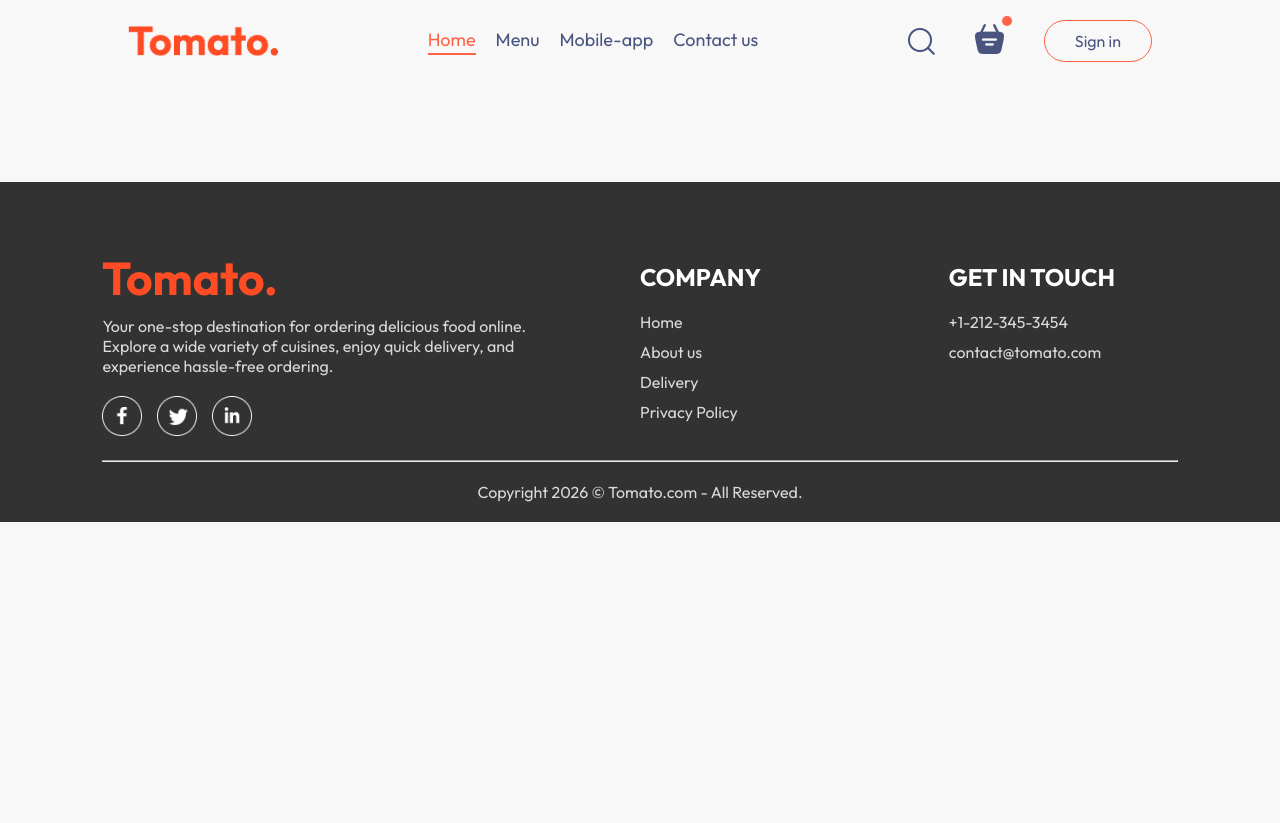
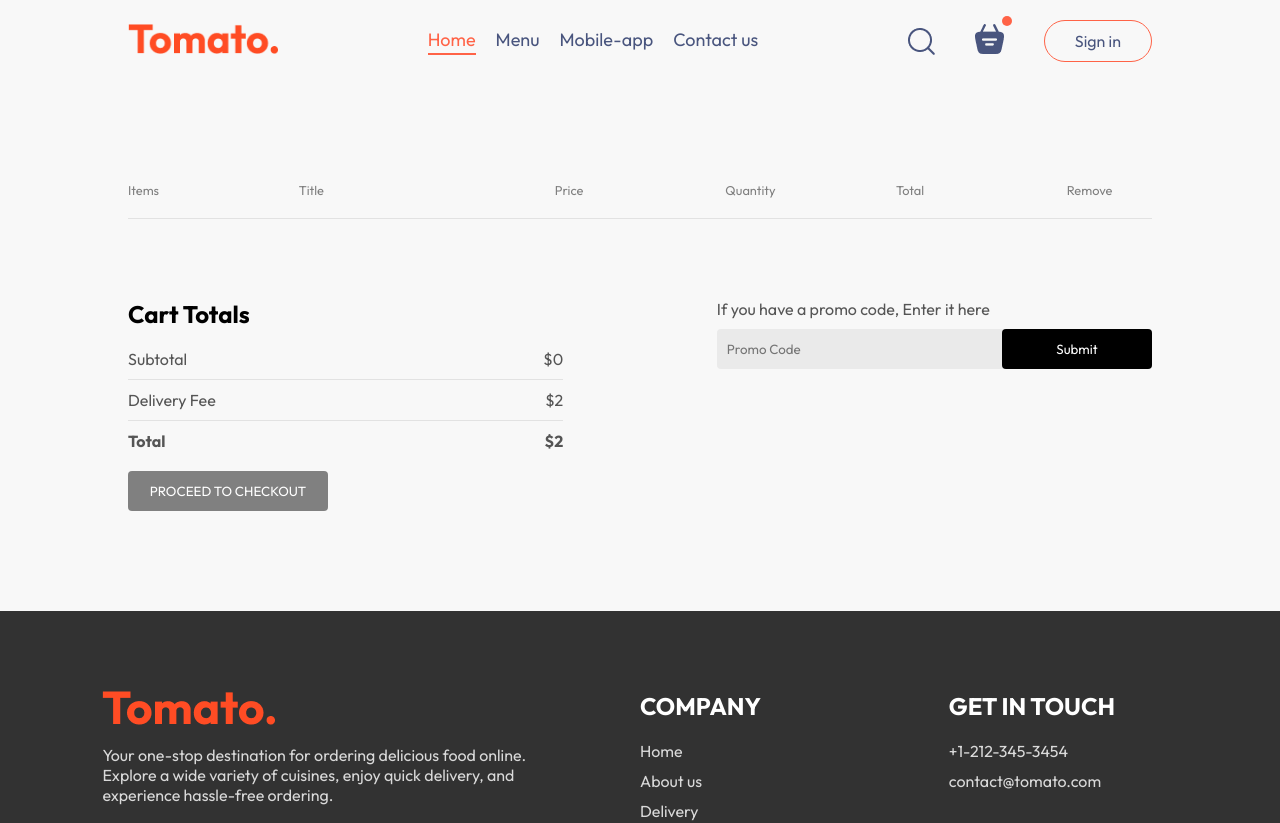
Before and after one commit to Preetiydv/Food-Delivery, a React (Vite) app in the folder frontend/: page /cart in a window 1280 px wide. Shown: the top 823 px of the page. Before the commit the page ends 800 px from the top, so only its background shows below. Built offline with nearby package versions, Linux system fonts and the light colour scheme.

Commit message:
implemented cart functionality with total calculation and UI improvements

```diff
--- a/frontend/src/Context/StoreContext.jsx
+++ b/frontend/src/Context/StoreContext.jsx
@@ -27,13 +27,26 @@ const StoreContextProvider=(props)=>{
         return newCart;
     });
 };
+    const getTotalCartAmount=()=>{
+        let totalAmount=0;
+        for(const item in cartItems)
+        {
+            if(cartItems[item]>0){
+                let itemInfo = food_list.find((product)=>product._id===item);
+                if(itemInfo){totalAmount += itemInfo.price * cartItems[item];
+                }
+            }
+        }
+        return totalAmount;
+    }
 
     const contextValue={
         food_list,
         cartItems,
         setCartItems,
         addToCart,
-        removeFromCart
+        removeFromCart,
+        getTotalCartAmount
     }
 
     useEffect(()=>{
--- a/frontend/src/components/Navbar/Navbar.jsx
+++ b/frontend/src/components/Navbar/Navbar.jsx
@@ -10,7 +10,7 @@ const Navbar = ({setShowLogin}) => {
 
   return (
     <div className='navbar'>
-      <img src={assets.logo}alt="" className="logo" />
+      <Link to='/'><img src={assets.logo}alt="" className="logo" /> </Link>
       <ul className="navbar-menu">
         <Link to='/' onClick={()=>setMenu("Home")} className={menu==="Home"?"active":""}>Home</Link>
         <a href='#explore-menu' onClick={()=>setMenu("Menu")} className={menu==="Menu"?"active":""}>Menu</a>
@@ -20,7 +20,7 @@ const Navbar = ({setShowLogin}) => {
       <div className='navbar-right'>
         <img src={assets.search_icon} alt="" />
         <div className='navbar-search-icon'>
-            <img src={assets.basket_icon} alt="" />
+            <Link to='/cart'><img src={assets.basket_icon} alt="" /> </Link>
             <div className="dot"></div>
         </div>
         <button onClick={()=>setShowLogin(true)}>Sign in</button>
--- a/frontend/src/pages/Cart/Cart.css
+++ b/frontend/src/pages/Cart/Cart.css
@@ -0,0 +1,101 @@
+.cart{
+    margin-top: 100px;
+}
+.cart-items-title{
+    display: grid;
+    grid-template-columns: 1fr 1.5fr 1fr 1fr 1fr 0.5fr;
+    align-items: center;
+    color: grey;
+    font-size: max(1vw,12px);
+}
+.cart-items-item{
+    margin: 10px 0px;
+    color: black;
+}
+.cart-items-item img{
+    width: 50px;
+}
+.cart hr{
+    height: 1px;
+    background-color: #e2e2e2;
+    border: none;
+}
+.cart-items-item .cross{
+    cursor: pointer;
+}
+.cart-bottom{
+    margin-top: 80px;
+    display: flex;
+    justify-content: space-between;
+    gap: max(12vw,20px);
+}
+.cart-total{
+    flex: 1;
+    display: flex;
+    flex-direction: column;
+    gap: 20px;
+}
+.cart-total-details{
+    display: flex;
+    justify-content: space-between;
+    color: #555;
+}
+.cart-total hr{
+    margin: 10px 0px;
+}
+.cart-total button{
+    border: none;
+    color: white;
+    background-color: tomato;
+    width: max(15vw,200px);
+    padding: 12px 0px;
+    border-radius: 4px;
+    cursor: pointer;
+}
+.cart-promocode{
+    flex: 1;
+}
+.cart-promocode p{
+    color: #555;
+}
+.cart-promocode-input{
+    margin-top: 10px;
+    display: flex;
+    justify-content: space-between;
+    align-items: center;
+    background-color: #eaeaea;
+    border-radius: 4px;
+}
+.cart-promocode-input input{
+    background-color: transparent;
+    border: none;
+    outline: none;
+    padding: 10px;
+}
+.cart-promocode-input button{
+    width: max(10vw,150px);
+    padding: 12px 5px;
+    background-color: black;
+    border: none;
+    color: white;
+    border-radius: 4px;
+    cursor: pointer;
+}
+.cart-items-item:hover{
+    background-color: #f9f9f9;
+}
+.cart-total button:hover{
+    background-color: #ff3d3d;
+}
+.cart-total button:disabled{
+    background-color: grey;
+    cursor: not-allowed;
+}
+@media(max-width:750px){
+    .cart-bottom{
+        flex-direction: column-reverse;
+    }
+    .cart-promocode{
+        justify-content: start;
+    }
+}
--- a/frontend/src/pages/Cart/Cart.jsx
+++ b/frontend/src/pages/Cart/Cart.jsx
@@ -1,10 +1,76 @@
-import React from 'react'
+import React, { useContext } from 'react'
 import './Cart.css'
+import { StoreContext } from '../../Context/StoreContext'
 
 const Cart = () => {
+
+  const {cartItems,food_list,removeFromCart,getTotalCartAmount} = useContext(StoreContext)
   return (
-    <div>
+    <div className='cart'>
+      <div className="cart-items">
+        <div className="cart-items-title">
+          <p>Items</p>
+          <p>Title</p>
+          <p>Price</p>
+          <p>Quantity</p>
+          <p>Total</p>
+          <p>Remove</p>
+        </div>
+        <br />
+        <hr />
+        {
+          food_list.map((item,index)=>{
+            if(cartItems[item._id]>0)
+            {
+              return(
+                <div>
+                  <div className="cart-items-title cart-items-item">
+                  <img src= {item.image} alt="" />
+                  <p>{item.name}</p>
+                  <p>${item.price}</p>
+                  <p>{cartItems[item._id]}</p>
+                  <p>{item.price * cartItems[item._id]}</p>
+                  <p onClick={()=>removeFromCart(item._id)} className='cross'>x</p>
+                </div>
+                <hr />
+                </div>
 
+              )
+            }
+          })
+        }
+      </div>
+      <div className="cart-bottom">
+        <div className="cart-total">
+          <h2>Cart Totals</h2>
+          <div>
+            <div className="cart-total-details">
+              <p>Subtotal</p>
+              <p>${getTotalCartAmount()}</p>
+            </div>
+            <hr />
+            <div className="cart-total-details">
+              <p>Delivery Fee</p>
+              <p>${2}</p>
+            </div>
+            <hr />
+            <div className="cart-total-details">
+              <b>Total</b>
+              <b>${getTotalCartAmount()+2}</b>
+            </div>
+          </div>
+          <button disabled={getTotalCartAmount()===0}>PROCEED TO CHECKOUT</button>
+        </div>
+        <div className="cart-promocode">
+          <div>
+            <p>If you have a promo code, Enter it here</p>
+            <div className='cart-promocode-input'>
+              <input type="text" placeholder='Promo Code' />
+              <button>Submit</button>
+            </div>
+          </div>
+        </div>
+      </div>
     </div>
   )
 }
```
